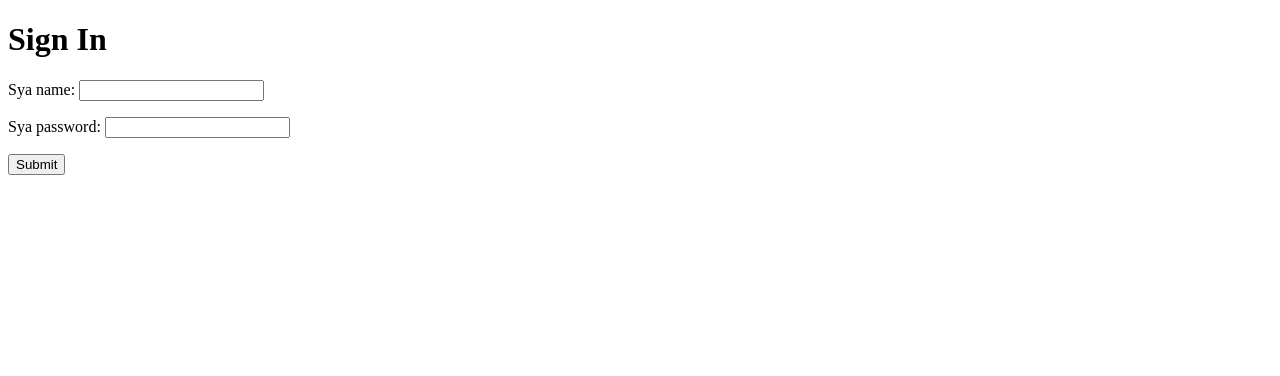
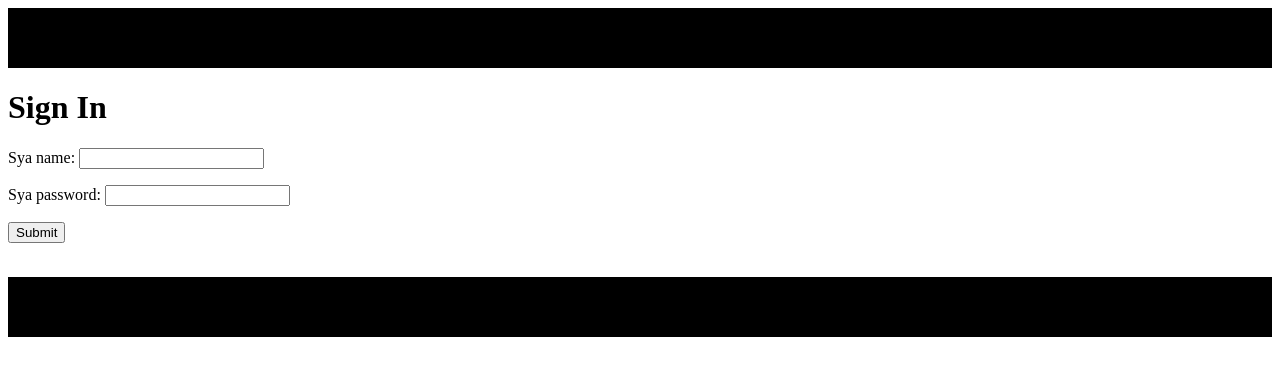
Before and after one commit to tonycarballeira/python_management, a Django app: template python_manage3/main_tables/templates/signin.html in a window 1280 px wide. Shown: the top 376 px of the page. Run offline with Django 3.2, Linux system fonts and the light colour scheme; the template is opened without the code that fills it: values that come from a table or form of the project are taken from there, others are empty; parts of the project's set-up code (start-up, migrations or seed data) failed here and were passed over.

Commit message:
Added a base template to inherit from as well as simple styling

```diff
--- /dev/null
+++ b/python_manage3/main_tables/static/css/app.css
@@ -0,0 +1,11 @@
+.header {
+	width: 100%;
+	height: 60px;
+	background-color: black;
+}
+
+.footer {
+	width: 100%;
+	height: 60px;
+	background-color: black;
+}
--- /dev/null
+++ b/python_manage3/main_tables/templates/base.html
@@ -0,0 +1,20 @@
+{% load staticfiles	 %}
+<!DOCTYPE html>
+<html>
+
+    <head>
+        <title>Management</title>
+        <link rel="stylesheet" href="{% static 'css/app.css' %}">
+    </head>
+
+    <body>
+
+		<div class="header"></div>
+
+   			<div class="bod">{% block body_block %}{% endblock %}</div>
+
+		<div class="footer"></div>
+
+    </body>
+
+</html>
--- a/python_manage3/main_tables/templates/signin.html
+++ b/python_manage3/main_tables/templates/signin.html
@@ -1,10 +1,8 @@
-<!DOCTYPE html>
-	<html>
-		<head>
+{% extends 'base.html' %}
 {% load helpers %}
-		</head>
 
-		<body>
+
+{% block body_block %}
 	{% with cookie=request.COOKIES.new_cook %}
 
 		{% if cookie %}
@@ -39,7 +37,4 @@
 		{% endif %}
 
 	{% endwith %}
-
-		</body>
-
-	</html>
+{% endblock %}
--- a/python_manage3/python_manage3/settings.py
+++ b/python_manage3/python_manage3/settings.py
@@ -57,6 +57,12 @@ MIDDLEWARE_CLASSES = (
 )
 
 ROOT_URLCONF = 'python_manage3.urls'
+
+PROJECT_ROOT = os.path.abspath(os.path.dirname(__file__))
+
+STATICFILES_DIRS = (
+    os.path.join(PROJECT_ROOT, 'static'),
+)
 
 TEMPLATES = [
     {
```
Also changed, not shown: python_manage3/main_tables/templates/module.html (+10 -5 lines), 1 other file. Lines whose indentation alone changed are shown as unchanged.
